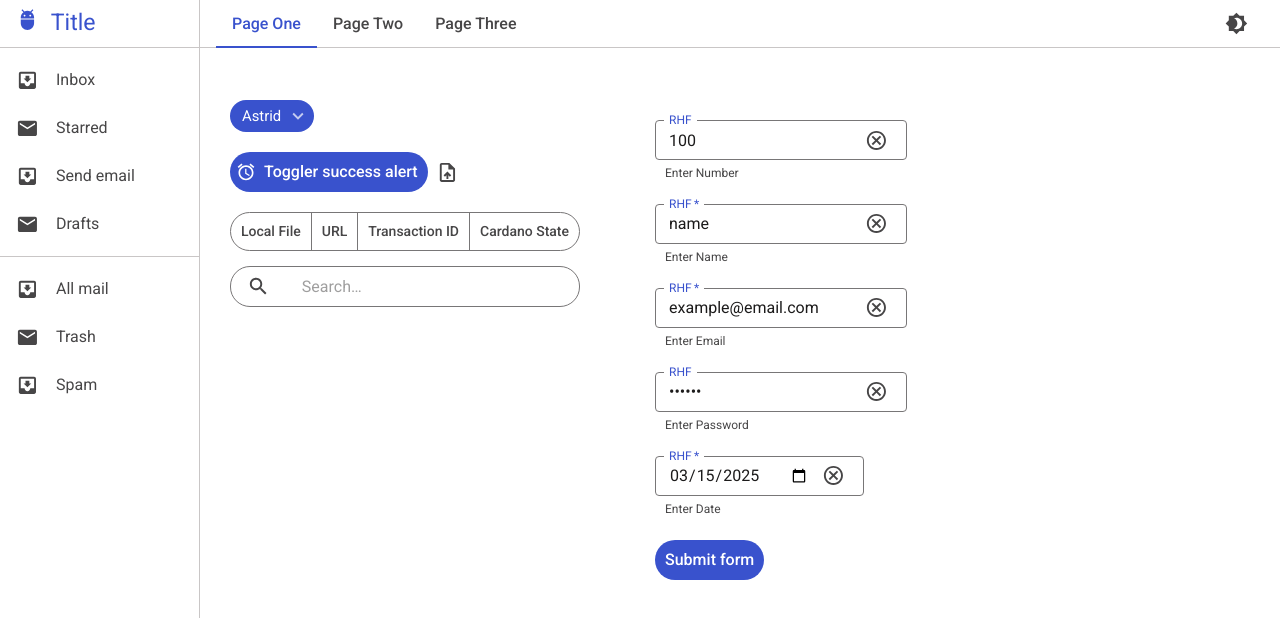
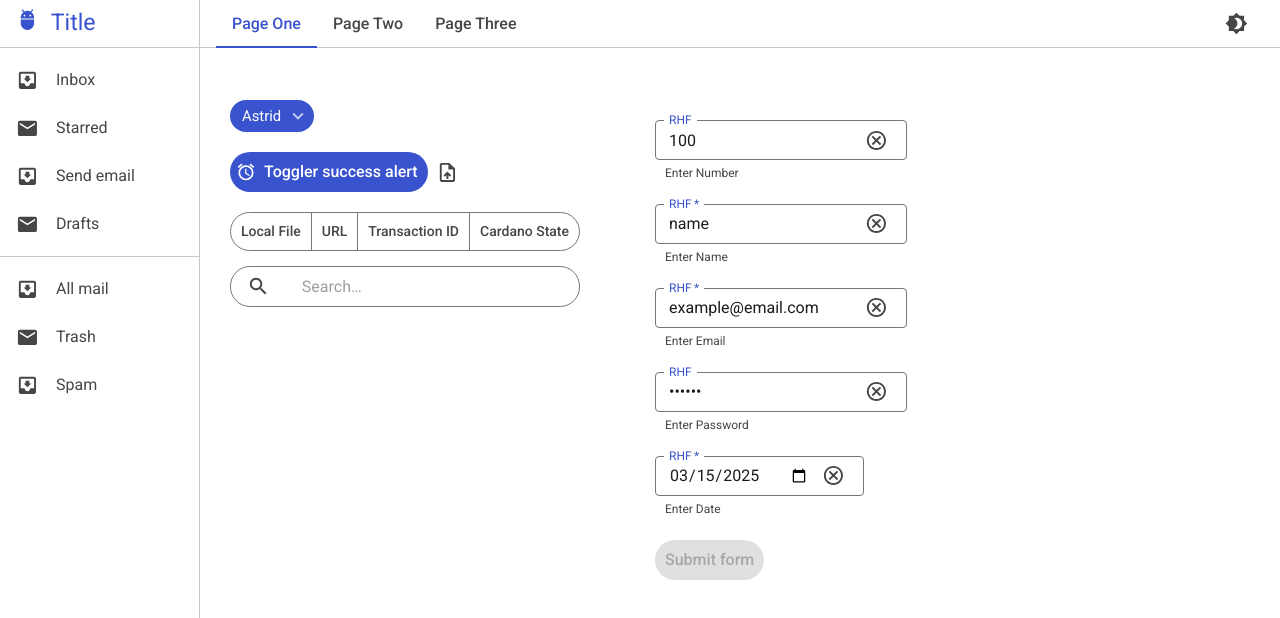
Before and after one commit to input-output-hk/PHA-react-FE-template, a Next.js app in the folder starter_app/: page / in a window 1280 px wide. Shown: the top 618 px of the page. Built offline with nearby package versions, Linux system fonts and the light colour scheme; what @mui/material-nextjs would draw is missing.

Commit message:
Update RHFTextFieldForm.tsx

```diff
--- a/starter_app/src/app/components/RHFTextFieldForm.tsx
+++ b/starter_app/src/app/components/RHFTextFieldForm.tsx
@@ -109,7 +109,7 @@ export default function RHFTextFieldForm({fields, register, handleSubmit, onSubm
         )
     })}
        <Box sx={{marginTop: '20px'}}>
-        <CommonButton text={button.text} type='submit' variant={button.variant} disabled={!formState.isValid}/>
+        <CommonButton text={button.text} type='submit' variant={button.variant} disabled={!formState.isValid || !formState.isDirty || isSubmitting}/>
       </Box>
     </form>
   );
```
